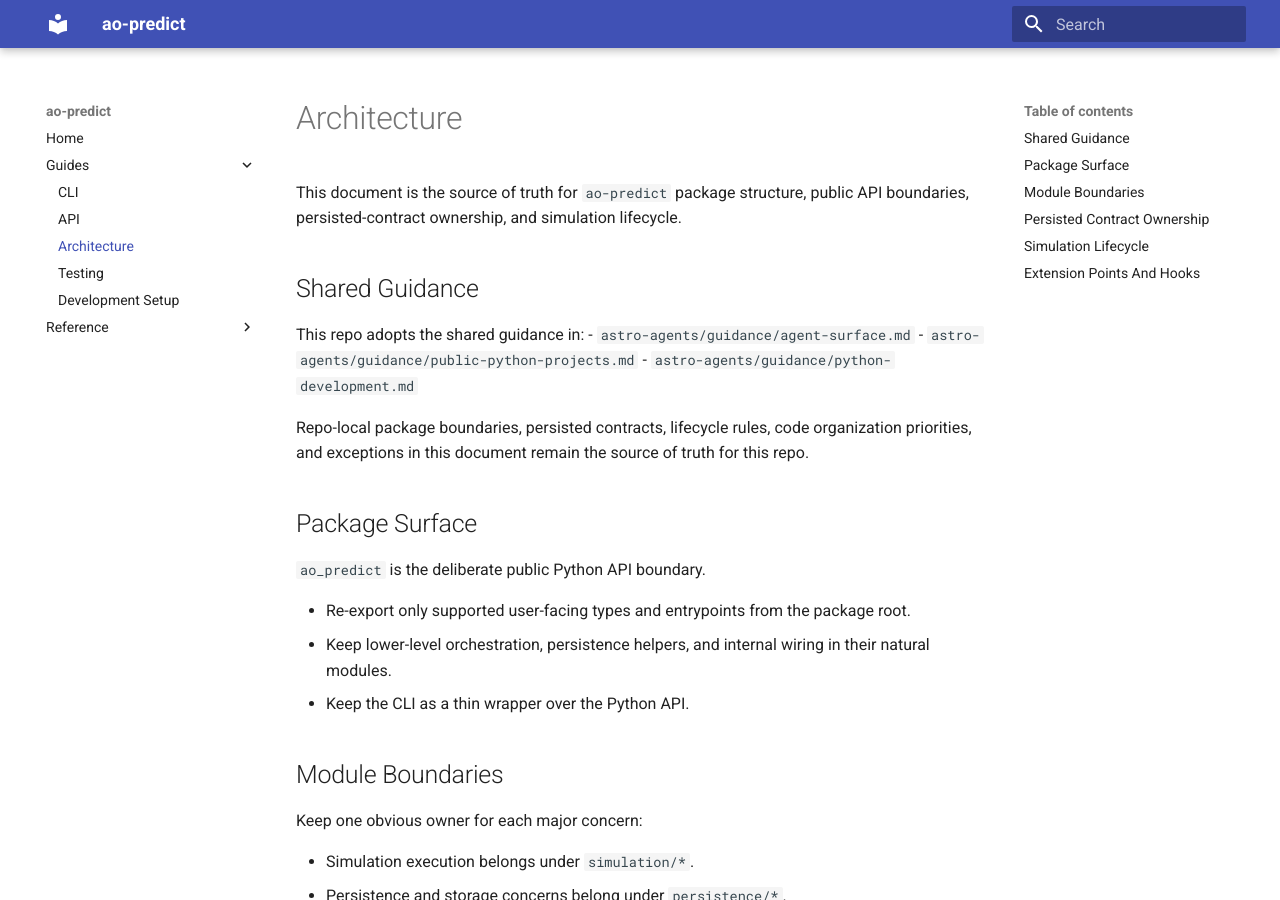
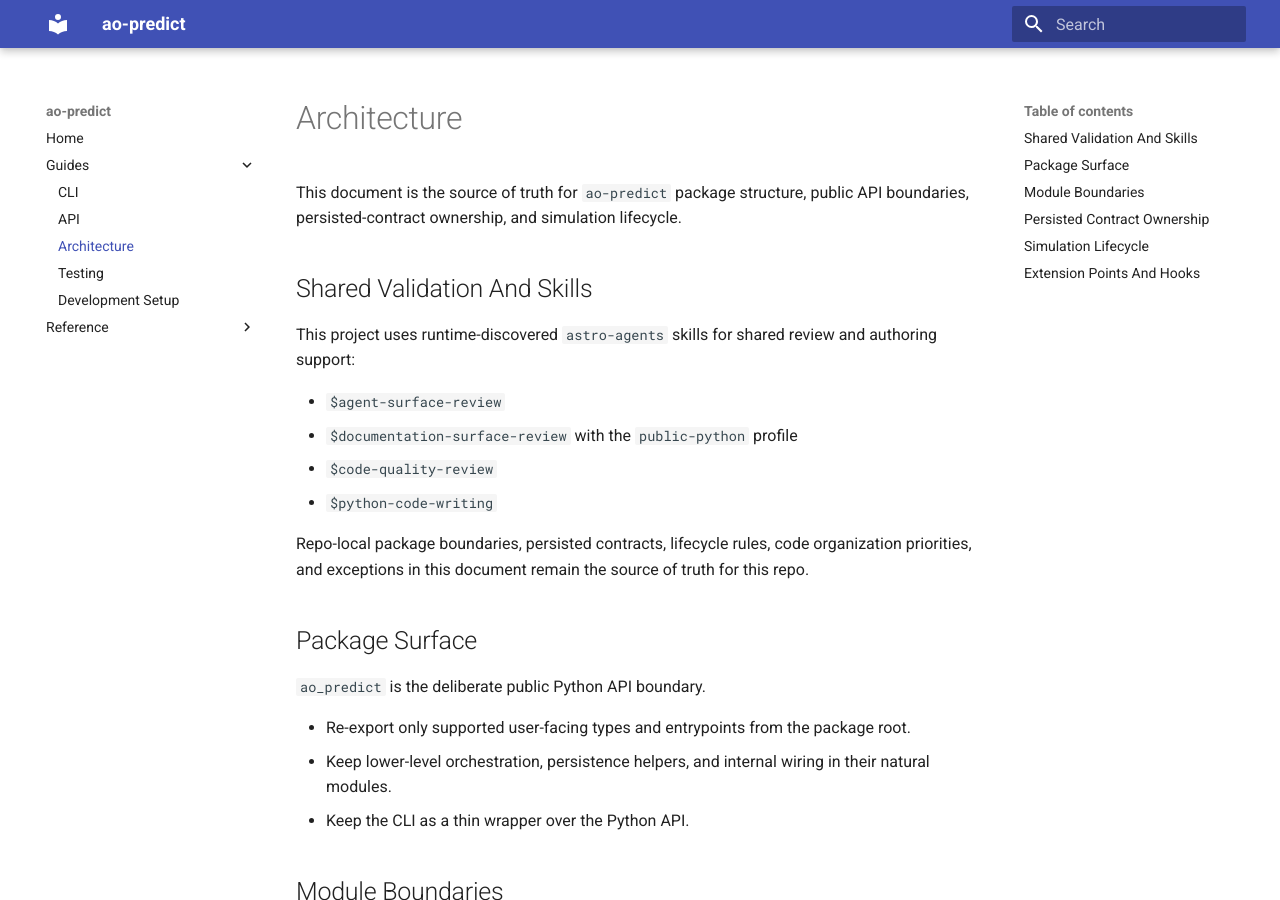
Before and after one commit to nvnunes/ao-predict, an MkDocs documentation site: the page built from docs/architecture.md, in a window 1280 px wide and 900 px high. Built offline with MkDocs 1.6.1 and Material for MkDocs 9.7.7, drawn with Linux system fonts in a browser that asks for light colours.

Commit message:
Astro-agents skill integration

```diff
--- a/docs/architecture.md
+++ b/docs/architecture.md
@@ -3,12 +3,14 @@
 This document is the source of truth for `ao-predict` package structure, public API
 boundaries, persisted-contract ownership, and simulation lifecycle.
 
-## Shared Guidance
+## Shared Validation And Skills
 
-This repo adopts the shared guidance in:
-- `astro-agents/guidance/agent-surface.md`
-- `astro-agents/guidance/public-python-projects.md`
-- `astro-agents/guidance/python-development.md`
+This project uses runtime-discovered `astro-agents` skills for shared review and authoring support:
+
+- `$agent-surface-review`
+- `$documentation-surface-review` with the `public-python` profile
+- `$code-quality-review`
+- `$python-code-writing`
 
 Repo-local package boundaries, persisted contracts, lifecycle rules, code
 organization priorities, and exceptions in this document remain the source of
```
Also changed, not shown: AGENTS.md (+9 -12 lines), docs/development.md (+3 -4 lines), docs/testing.md (+6 -4 lines).
